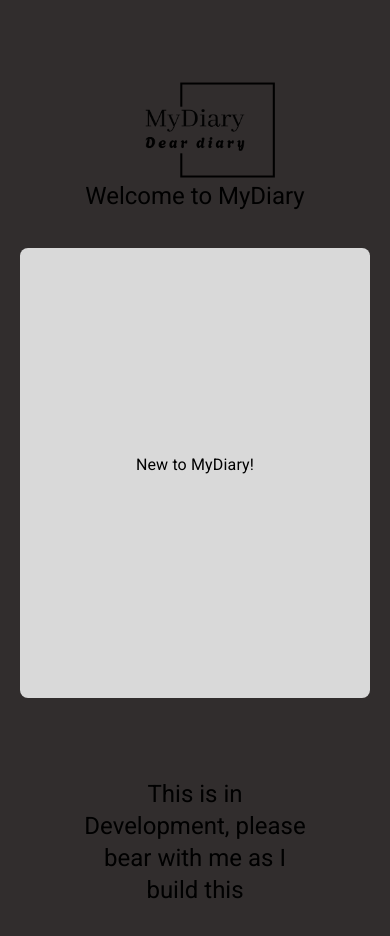
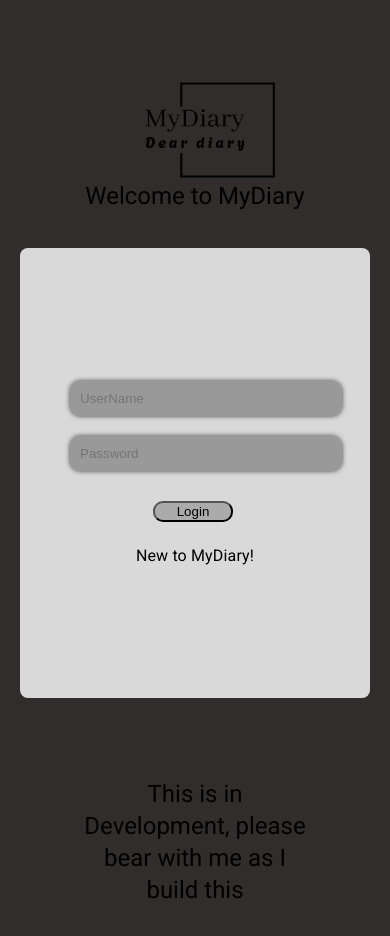
Before and after one commit to Rahul24-R/MyDiary, an Angular app in the folder myDiary/: page / in a window 390 px wide. Shown: the top 936 px of the page. Built offline with nearby package versions, Linux system fonts and the light colour scheme.

Commit message:
creating login page

```diff
--- a/myDiary/src/app/Pages/login-page/login-page.component.css
+++ b/myDiary/src/app/Pages/login-page/login-page.component.css
@@ -10,7 +10,7 @@
 .loginformcontainer {
     background-color: #D9D9D9;
     margin-top: 30px;
-    width: 600px;
+    width: 400px;
     height: 250px;
     border-radius: 8px;
 }
@@ -33,8 +33,41 @@
     display: flex;
     justify-content:  center;
     align-items: center;
+    flex-direction: column;
+    height: auto;
 }
 
+.custom-input {
+    border: none;
+    border-radius: 10px;
+    box-shadow: 0 0 5px #403F3F;
+    padding: 10px;
+    background-color: #403f3f6a;
+    margin: 10px;
+    width:90%;
+    margin-left: 15px;
+}
+
+.registerformcontainer{
+    background-color: #D9D9D9;
+    width: 600px;
+    height: 300px;
+    border-radius: 8px;
+    justify-content: center;
+}
+
+.registerform{
+    padding-top: 10px;
+    width: 70%;
+}
+
+.submit-button{
+    margin-top: 20px;
+    background-color: #403f3f4d;
+    margin-left: 35%;
+    border-radius: 10px;
+    width: 80px;
+}
 
 @media only screen and (max-width: 800px) {
 
@@ -48,4 +81,30 @@
         border-radius: 8px;
     }
 
+    .submit-button{
+        margin-top: 20px;
+        background-color: #403f3f4d;
+        margin-left: 35%;
+        border-radius: 10px;
+        width: 80px;
+    }
+
+    .registerform{
+        padding-top: 10px;
+        width: 80%;
+    }
+
+    .registerformcontainer{
+        height: auto;
+        width: 90%;
+        padding: 10px;
+        margin: 12px;
+        margin-left: 10px;
+     }
+
+    .custom-input{
+        width: 90%;
+        margin-right: 10%;
+    }
+
 }
--- a/myDiary/src/app/Pages/login-page/login-page.component.html
+++ b/myDiary/src/app/Pages/login-page/login-page.component.html
@@ -6,6 +6,19 @@
         <h1>Welcome to MyDiary</h1>
     </div>
     <div class="loginformcontainer">
+        <form class="registerform">
+
+            <div class="input-div">
+                <input type="text" name="username"  required class="custom-input" placeholder="UserName">
+            </div>
+            <div class="input-div">
+                <input type="password" name="password"  required class="custom-input" placeholder="Password">
+            </div>
+            <div>
+                <button type="submit" class="submit-button">Login</button>
+            </div>
+        </form>
+        <br>
        <h3 (click)="registerpage()">New to MyDiary!</h3>
     </div>
 </div>
```
